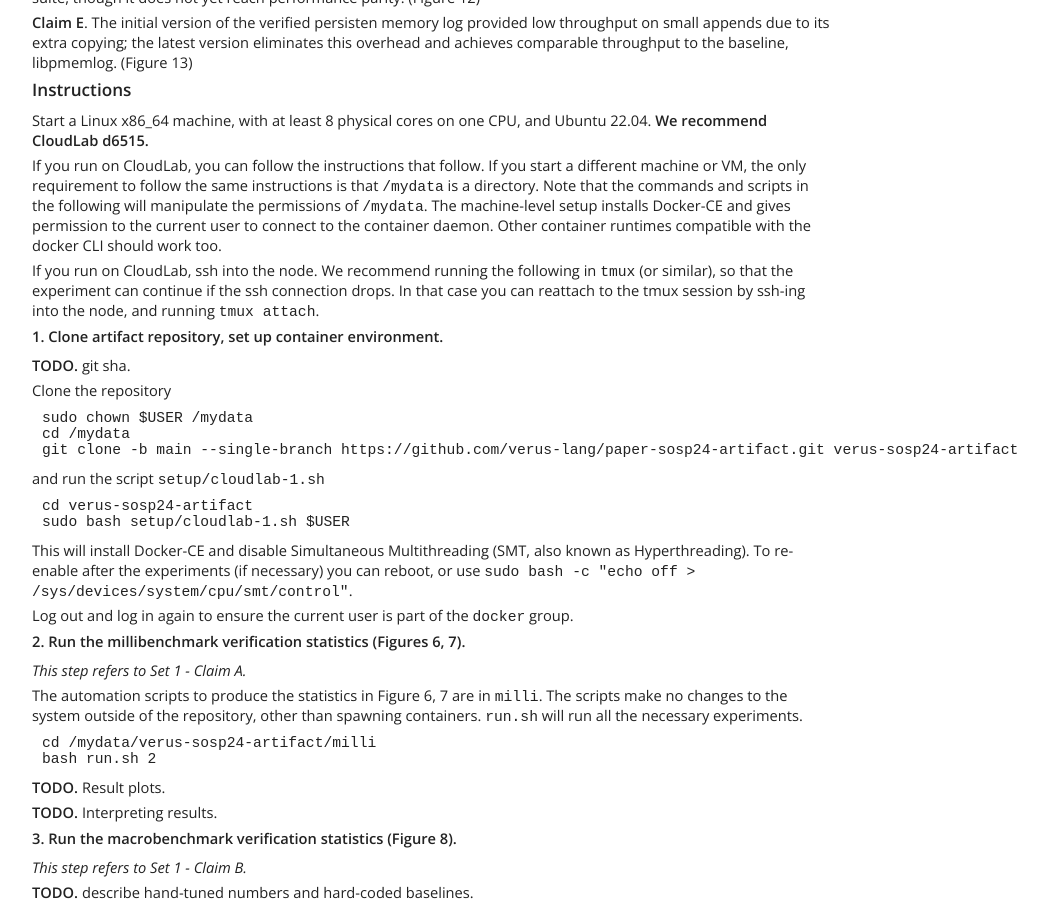
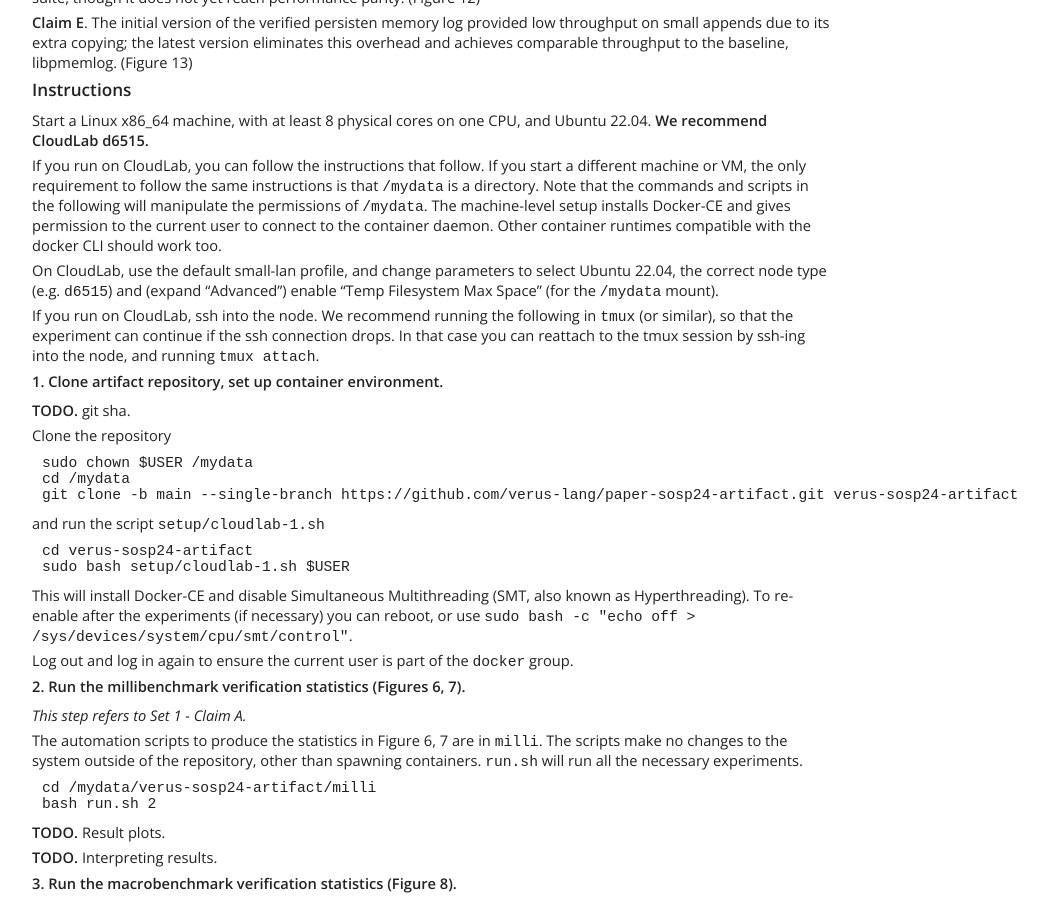
Before and after one commit to verus-lang/paper-sosp24-artifact, a Jekyll site: the page built from site/guide.md, in a window 1280 px wide and 900 px high, scrolled down 1086 px. Shown: the whole window, without its empty margins (8-1056 px from the left). Built offline with Jekyll 4.4.1, drawn with Linux system fonts in a browser that asks for light colours; some of the changed text lies outside the part shown.

Commit message:
add more detailed CloudLab instructions

````diff
--- a/site/guide.md
+++ b/site/guide.md
@@ -59,6 +59,10 @@ If you run on CloudLab, you can follow the instructions that follow. If you star
 to follow the same instructions is that `/mydata` is a directory.
 Note that the commands and scripts in the following will manipulate the permissions of `/mydata`. The machine-level setup installs
 Docker-CE and gives permission to the current user to connect to the container daemon. Other container runtimes compatible with the docker CLI should work too.
+
+On CloudLab, use the default small-lan profile, and change parameters to select Ubuntu 22.04,
+the correct node type (e.g. `d6515`) and (expand "Advanced") enable "Temp Filesystem Max Space"
+(for the `/mydata` mount).
 
 If you run on CloudLab, ssh into the node. We recommend running the following in `tmux` (or similar),
 so that the experiment can continue if the ssh connection drops. In that case you can reattach to the tmux session
@@ -381,6 +385,10 @@ performance and scaling behavior (throughput).
 
 Start a Linux x86_64 machine, with at least 2 NUMA nodes, and Ubuntu 22.04. **We recommend CloudLab r650.**
 
+On CloudLab, use the default small-lan profile, and change parameters to select Ubuntu 22.04,
+the correct node type (e.g. `r650`) and (expand "Advanced") enable "Temp Filesystem Max Space"
+(for the `/mydata` mount).
+
 If you run on CloudLab, you can follow the instructions that follow. If you start a different machine or VM, the only requirement
 to follow the same instructions is that `/mydata` is a directory.
 Note that the commands and scripts in the following will manipulate the permissions of `/mydata`.
@@ -397,6 +405,7 @@ sudo apt-get install -y curl wget liburcu-dev libhwloc-dev python3-venv texlive-
 Linear Dafny requires a specific version of libssl. You can install this with the following command:
 
 ```shell
+sudo chown $USER /mydata
 cd /mydata
 wget http://archive.ubuntu.com/ubuntu/pool/main/o/openssl/libssl1.1_1.1.0g-2ubuntu4_amd64.deb
 sudo dpkg -i libssl1.1_1.1.0g-2ubuntu4_amd64.deb
````
